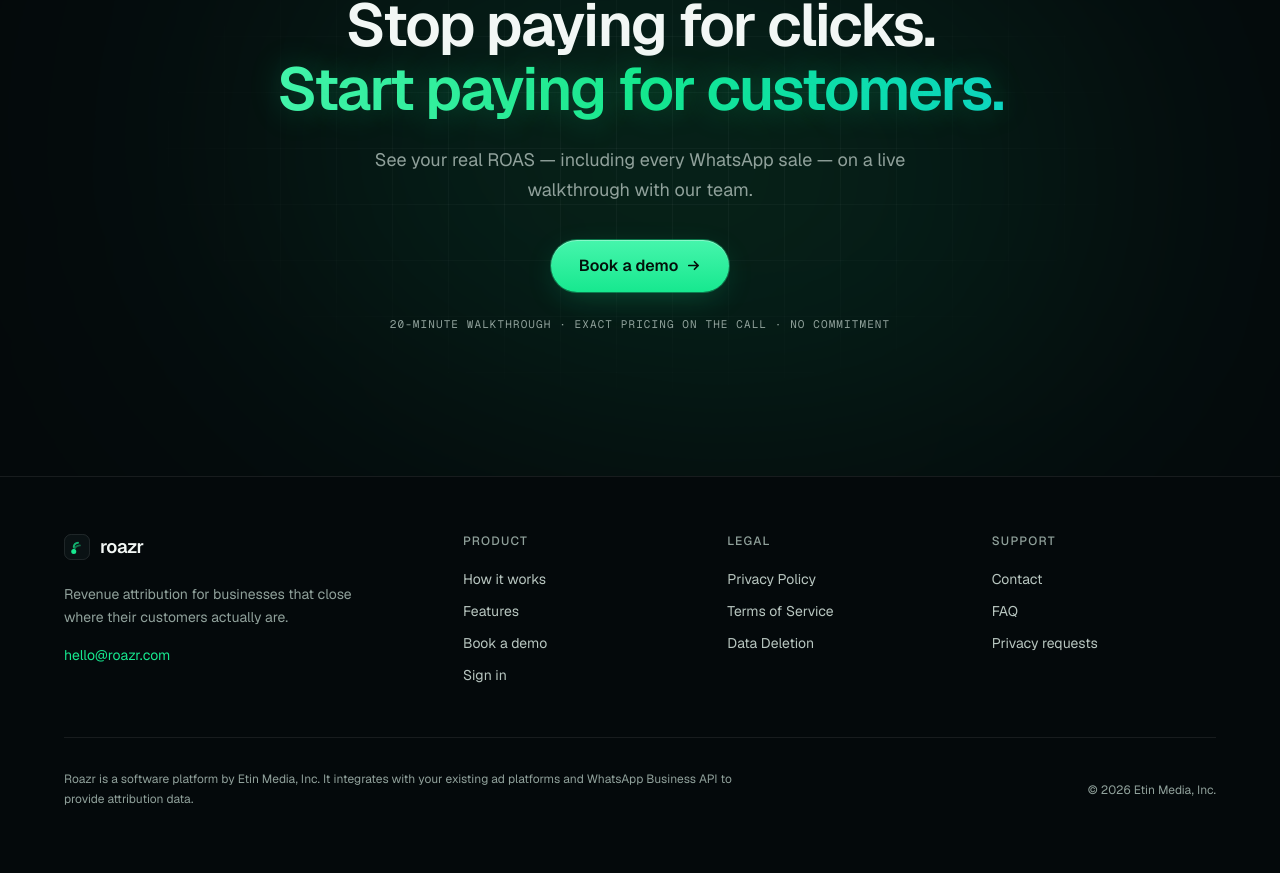
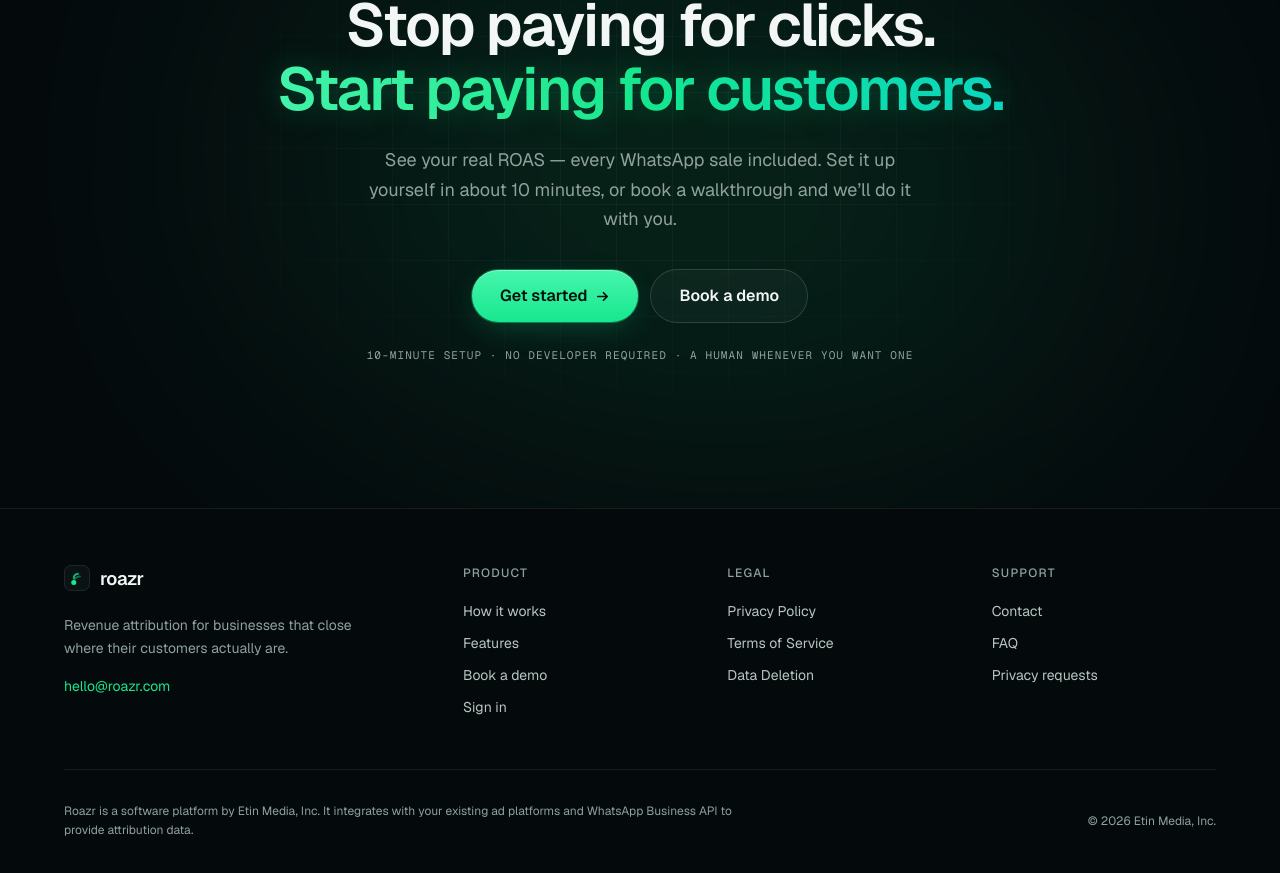
Before and after one commit to AxotechFuture/roazr-website, a Next.js app: page / in a window 1280 px wide. Shown: the part 6664-7537 px from the top of the page. Built offline with nearby package versions, Linux system fonts and the light colour scheme.

Commit message:
feat(cta): final section — dual Get started + Book a demo, dual-path copy
Co-Authored-By: Claude Opus 4.8 <noreply@anthropic.com>

```diff
--- a/components/sections/FinalCta.tsx
+++ b/components/sections/FinalCta.tsx
@@ -1,5 +1,7 @@
+import Link from "next/link";
 import { Reveal } from "@/components/ui/Reveal";
 import { MagneticLink } from "@/components/ui/MagneticLink";
+import { site } from "@/lib/site";
 
 export function FinalCta() {
   return (
@@ -28,19 +30,23 @@ export function FinalCta() {
             </span>
           </h2>
           <p className="mt-6 max-w-xl text-pretty text-base leading-relaxed text-muted sm:text-lg">
-            See your real ROAS — including every WhatsApp sale — on a live
-            walkthrough with our team.
+            See your real ROAS — every WhatsApp sale included. Set it up
+            yourself in about 10 minutes, or book a walkthrough and we&rsquo;ll
+            do it with you.
           </p>
-          <div className="mt-9 flex flex-col items-center gap-3 sm:flex-row">
-            <MagneticLink href="/demo" className="btn btn-primary btn-lg">
-              Book a demo
+          <div className="mt-9 flex w-full flex-col items-center justify-center gap-3 sm:w-auto sm:flex-row">
+            <MagneticLink href={site.signupUrl} className="btn btn-primary btn-lg">
+              {site.cta.signup}
               <svg width="15" height="15" viewBox="0 0 16 16" fill="none" aria-hidden="true">
                 <path d="M3 8h10M9 4l4 4-4 4" stroke="currentColor" strokeWidth="1.8" strokeLinecap="round" strokeLinejoin="round" />
               </svg>
             </MagneticLink>
+            <Link href="/demo" className="btn btn-ghost btn-lg w-full sm:w-auto">
+              {site.cta.demo}
+            </Link>
           </div>
           <p className="mt-6 font-mono text-[11px] uppercase tracking-widest text-muted">
-            20-minute walkthrough · exact pricing on the call · no commitment
+            10-minute setup · no developer required · a human whenever you want one
           </p>
         </Reveal>
       </div>
```
